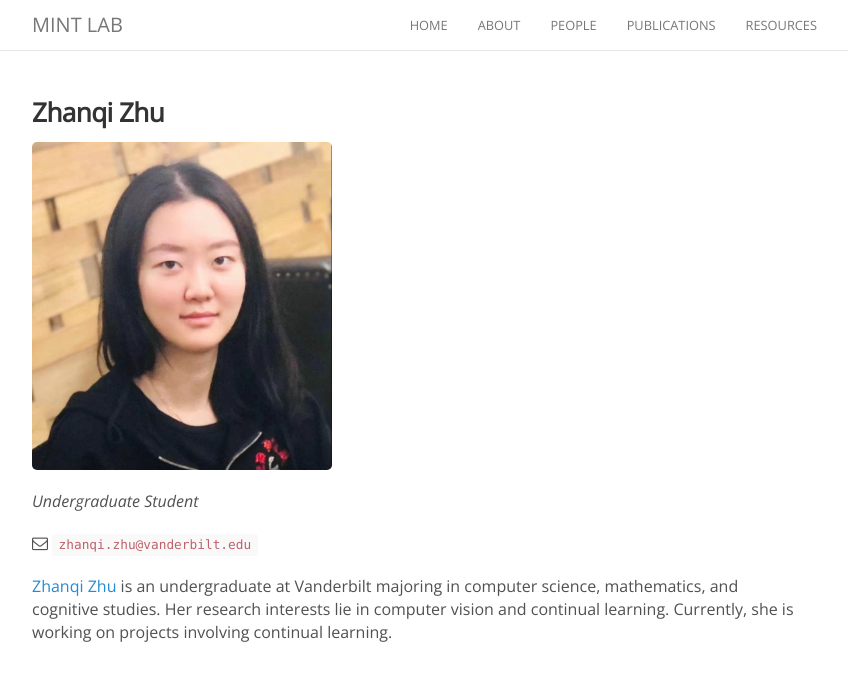
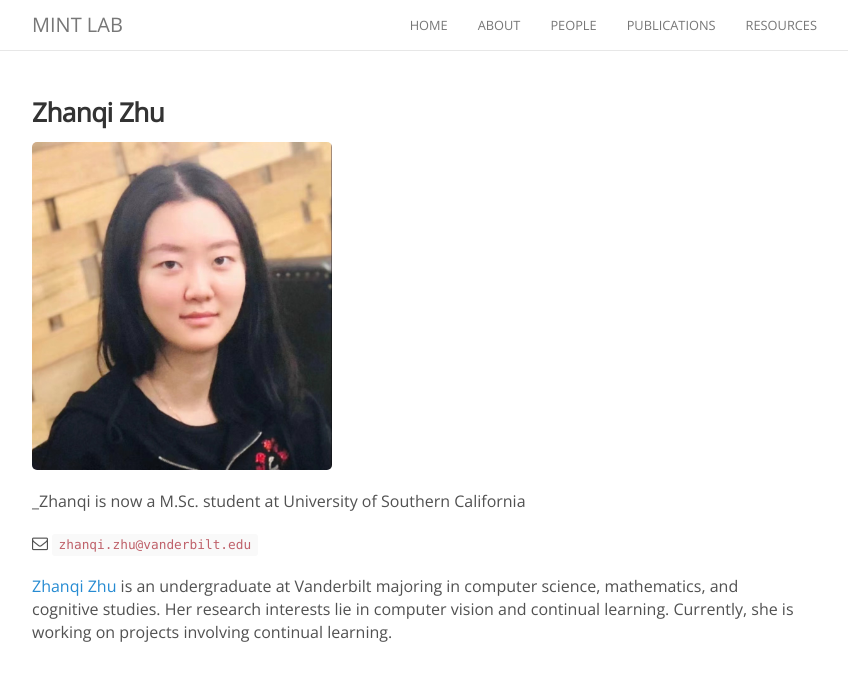
Before and after one commit to naqibUVa/nsp.github.io, a Jekyll site: the page built from _people/ZhanqiZhu.md, in a window 1280 px wide. Shown: the top 681 px of the page, without its empty margins (223-1071 px from the left). Built offline with Jekyll 4.4.1, drawn with Linux system fonts in a browser that asks for light colours; nearby versions of some CDN libraries; comment, search, counter and statistics services are not loaded.

Commit message:
Updating graduated students.

```diff
--- a/_people/ZhanqiZhu.md
+++ b/_people/ZhanqiZhu.md
@@ -1,13 +1,13 @@
 ---
 name: Zhanqi Zhu
-position: undergrad
+position: alumni
 avatar: ZhanqiZhu.jpeg
 twitter: MintLab
 ---
 
 <img width="300" src="{{site.baseurl}}/images/people/{{page.avatar}}" data-action="zoom">
 
-_Undergraduate Student_<br>
+_Zhanqi is now a M.Sc. student at University of Southern California<br>
 
 <i class="fa fa-envelope-o"></i> `zhanqi.zhu@vanderbilt.edu`
 
```
Also changed, not shown: _people/RanaKhan.md (+2 -2 lines), people.md (+2 -0 lines).
